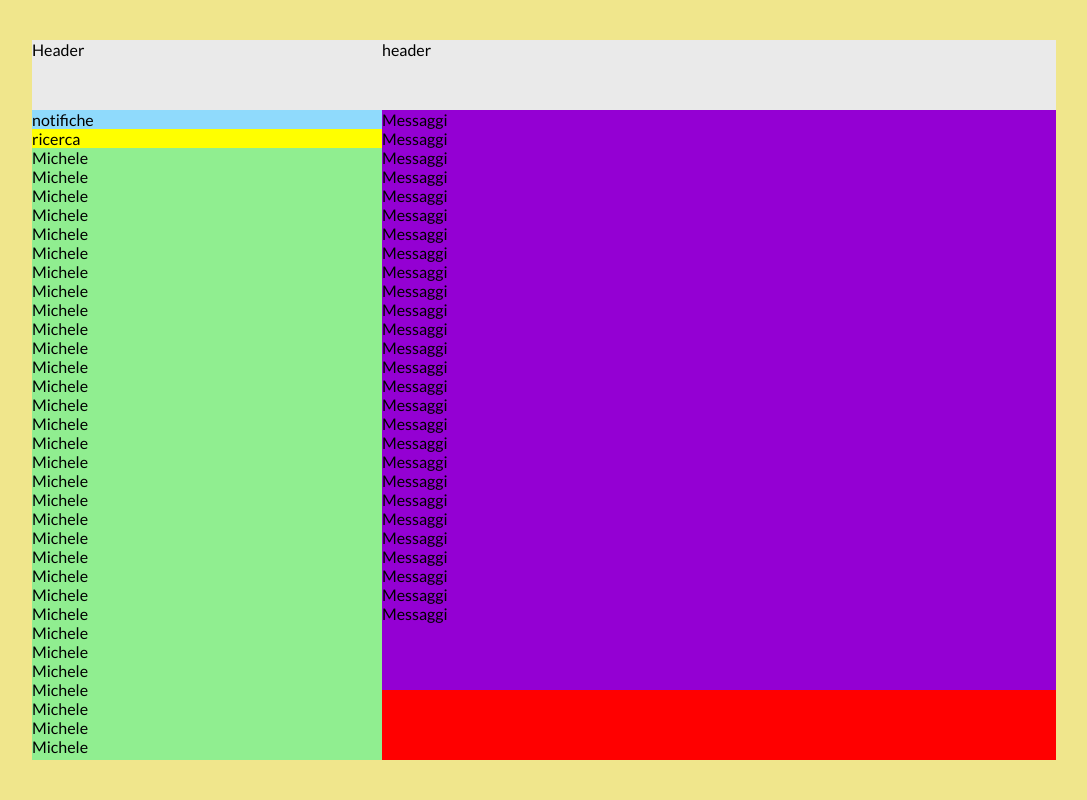
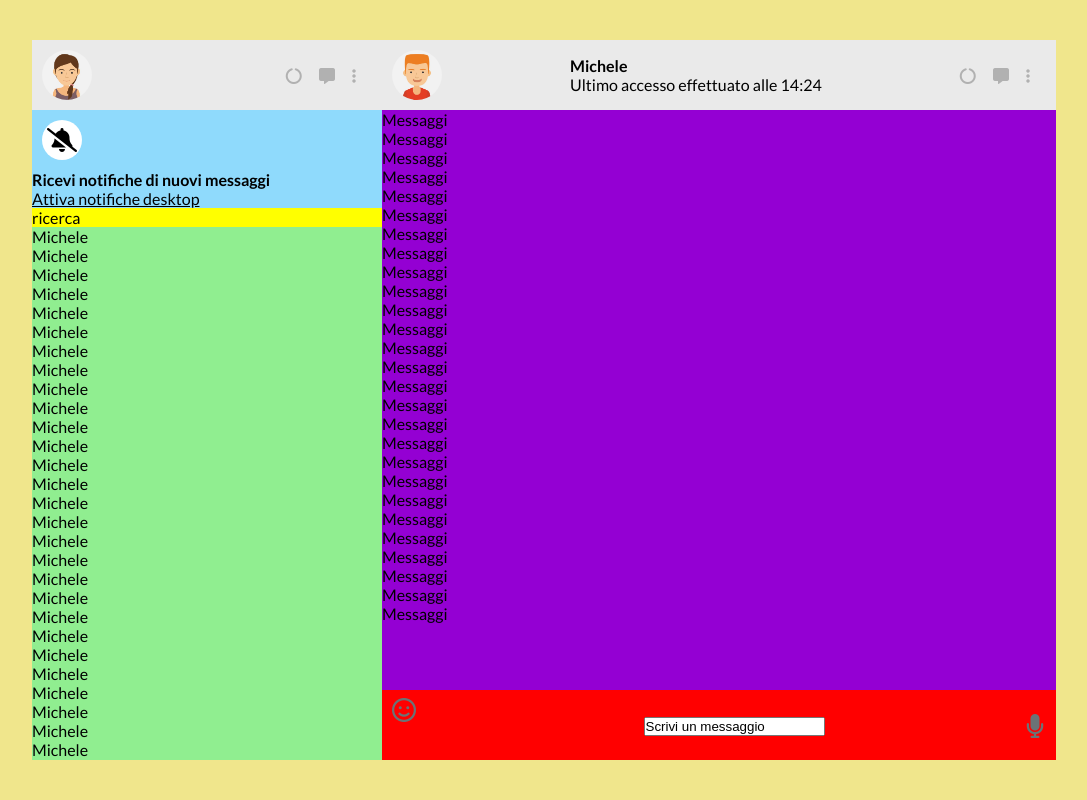
Before and after one commit to ChrisJUnda/html-css-boolzapp, a plain HTML site: page index.html in a window 1280 px wide. Shown: the whole page, without its empty margins (96-1183 px from the left). Drawn offline with Linux system fonts and the light colour scheme.

Commit message:
[UPD] Header done

```diff
--- a/css/_partials/Classi di layout.css
+++ b/css/_partials/Classi di layout.css
@@ -17,6 +17,45 @@ header{
     background-color: #EAEAEA;
     height: 70px;
     flex-shrink: 0;
+    display: flex;
+    flex-direction: row;
+    justify-content: space-between;
+    align-items: center;
+}
+
+.header-menu{
+    color: #B1B1B1;
+}
+
+
+.bell{
+    width: 40px;
+    height: 40px;
+    display: flex;
+    align-items: center;
+    justify-content: center;
+    background-color: white;
+    border-radius: 50%;
+
+}
+
+.io{
+    width: 50px;
+    height: 50px;
+}
+.io img{
+    width: 100%;
+    border-radius: 50%;
+    margin-left: 10px;
+
+}
+
+.notifiche{
+
+}
+
+i{
+    width: 30px;
 }
 
 .sidebar{
@@ -29,15 +68,37 @@ header{
     flex-grow: 1;
 }
 
+
+
 .conversations{
     height: calc(100% - 140px);
     overflow-y: auto;
 }
 
+
 footer.messaggi {
     background-color: red;
     height: 70px;
     flex-shrink: 0;
+    display: flex;
+    flex-direction: row;
+    justify-content: space-between;
+    align-items: center;
+}
+
+.smile{
+    color: #6B7376;
+    margin-left: 10px;
+}
+
+.testo{
+}
+
+textarea{
+    width: 100%;
+}
+.audio{
+    color: #6B7376;
 }
 
 
--- a/css/_partials/Utilities.css
+++ b/css/_partials/Utilities.css
@@ -1,4 +1,15 @@
 /*Inizio Utilities*/
 
+.margin-left-10{
+    margin-left: 10px;
+}
+
+.margin-top-10{
+    margin-top: 10px;
+}
+
+.margin-bottom-10{
+    margin-bottom: 10px;
+}
 
 /*Fine Utilities*/
--- a/index.html
+++ b/index.html
@@ -6,6 +6,7 @@
     <link rel="preconnect" href="https://fonts.googleapis.com">
     <link rel="preconnect" href="https://fonts.gstatic.com" crossorigin>
     <link href="https://fonts.googleapis.com/css2?family=Lato:ital,wght@0,100;0,300;0,400;0,700;0,900;1,100;1,300;1,400;1,700;1,900&family=Open+Sans:ital,wght@0,300..800;1,300..800&display=swap" rel="stylesheet">
+    <link rel="stylesheet" href="https://cdnjs.cloudflare.com/ajax/libs/font-awesome/6.5.2/css/all.min.css" integrity="sha512-SnH5WK+bZxgPHs44uWIX+LLJAJ9/2PkPKZ5QiAj6Ta86w+fsb2TkcmfRyVX3pBnMFcV7oQPJkl9QevSCWr3W6A==" crossorigin="anonymous" referrerpolicy="no-referrer" />
     <title>Boolzapp</title>
     <link rel="stylesheet" href="./css/style.css">
 </head>
@@ -13,11 +14,25 @@
     <div id="app" class="container">
         <div class="sidebar">
             <header>
-                Header
+                <div class="io">
+                    <img src="./img/avatar_io.jpg" alt="">
+                </div>
+                <div class="header-menu">
+                    <i class="fa-solid fa-circle-notch carica"></i>
+                    <i class="fa-solid fa-message scrivi"></i>
+                    <i class="fa-solid fa-ellipsis-vertical menu"></i>
+
+                </div>
             </header>
             <div class="notifiche">
-                 notifiche
+                <div class="bell margin-left-10 margin-top-10 margin-bottom-10">
+                    <i class="fa-solid fa-bell-slash fa-xl "></i>
                 </div>
+                <div>
+                    <strong>Ricevi notifiche di nuovi messaggi</strong>
+                    <p> <u> Attiva notifiche desktop</u> </p>
+                </div>
+            </div>
             <div class="ricerca">
                 ricerca
             </div>
@@ -63,7 +78,19 @@
         </div>
         <div class="content">
             <header>
-                header
+                <div class="io">
+                    <img src="./img/avatar_1.jpg" alt="">
+                </div>
+                <div>
+                    <strong>Michele</strong>
+                    <p>Ultimo accesso effettuato alle 14:24</p>
+                </div>
+                <div class="header-menu">
+                    <i class="fa-solid fa-circle-notch carica"></i>
+                    <i class="fa-solid fa-message scrivi"></i>
+                    <i class="fa-solid fa-ellipsis-vertical menu"></i>
+
+                </div>
             </header>
             <div class="conversations">
                 <ul>
@@ -97,6 +124,15 @@
                 </ul>
             </div>
             <footer class="messaggi">
+                <div class="smile io">
+                    <i class="fa-regular fa-face-smile fa-xl"></i>
+                </div>
+                <div class="testo">
+                    <input type="text" name="" id="" value="Scrivi un messaggio">
+                </div>
+                <div class="audio">
+                    <i class="fa-solid fa-microphone fa-xl"></i>
+                </div>
 
             </footer>
         </div>
```
